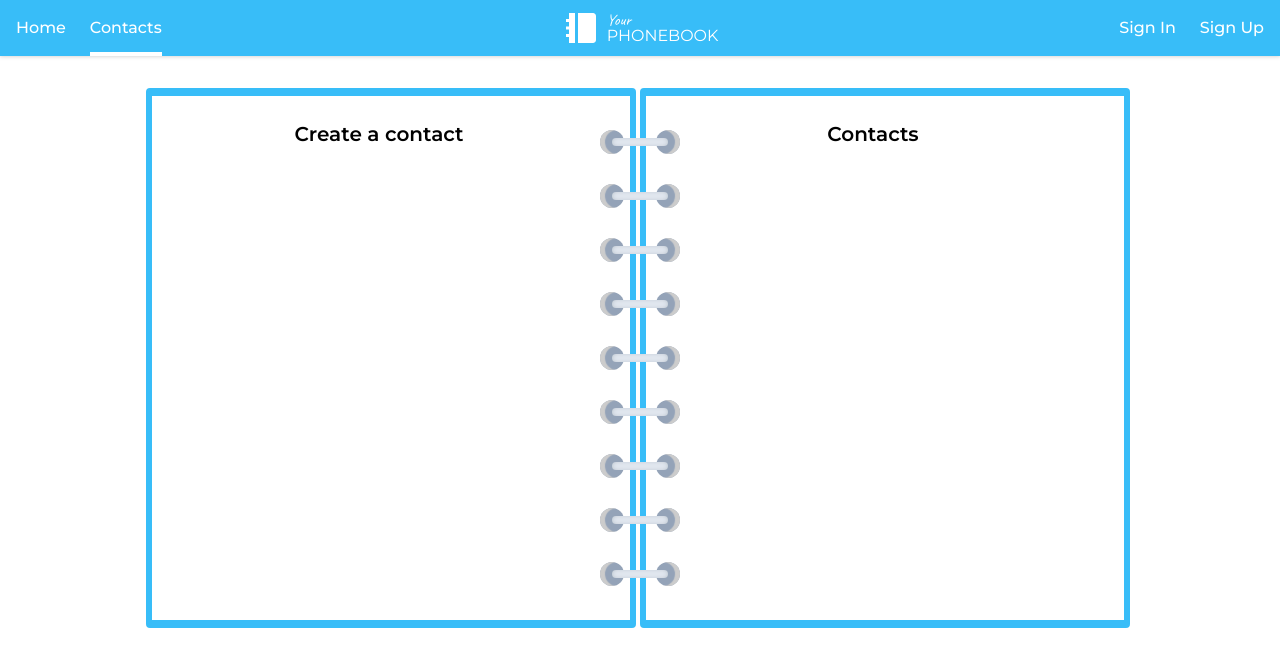
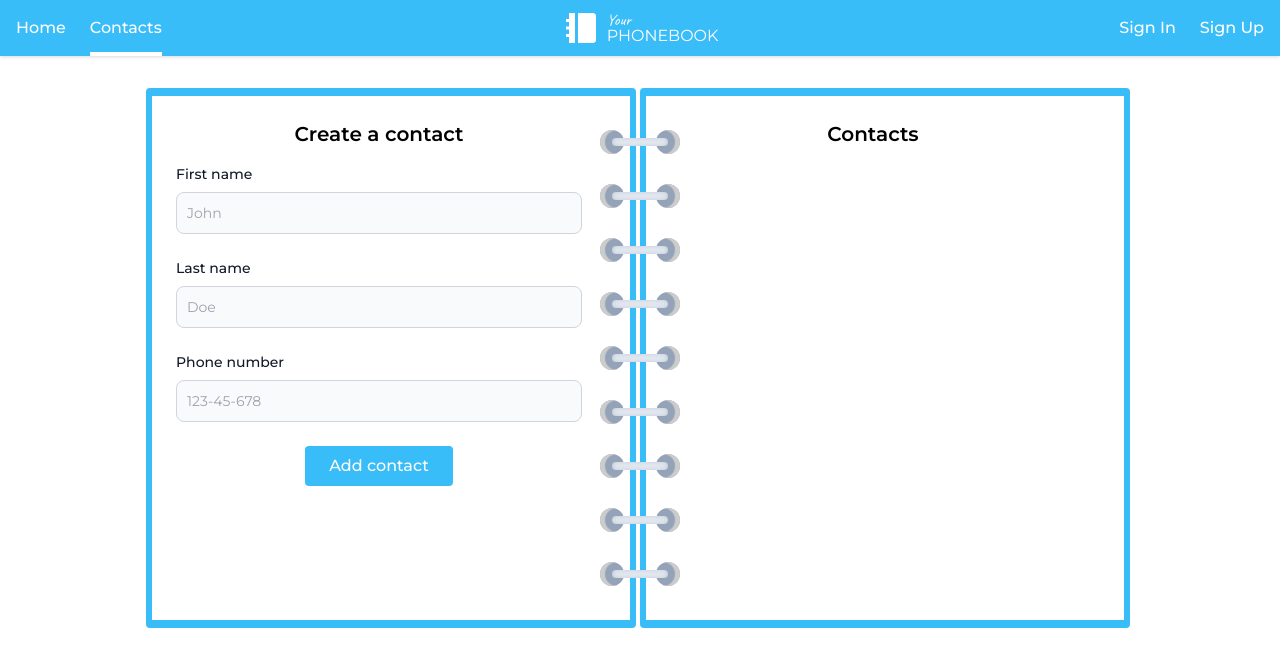
Before and after one commit to Sercezhar/sl-phonebook, a React (Vite) app: page /contacts in a window 1280 px wide. Shown: the top 666 px of the page. Built offline with nearby package versions, Linux system fonts and the light colour scheme.

Commit message:
add ContactForm

```diff
--- /dev/null
+++ b/src/components/ContactForm.tsx
@@ -0,0 +1,64 @@
+function ContactForm() {
+  return (
+    <form className="flex flex-col">
+      <div className="grid gap-6 mb-6">
+        <div>
+          <label
+            htmlFor="first-name"
+            className="block mb-2 text-sm font-medium text-gray-900"
+          >
+            First name
+          </label>
+          <input
+            type="text"
+            id="first-name"
+            className="block p-2.5 w-full bg-gray-50 border border-gray-300 text-gray-900 text-sm rounded-lg outline-none focus:ring-2 focus:ring-sky-200"
+            placeholder="John"
+            required
+          />
+        </div>
+
+        <div>
+          <label
+            htmlFor="last-name"
+            className="block mb-2 text-sm font-medium text-gray-900"
+          >
+            Last name
+          </label>
+          <input
+            type="text"
+            id="last-name"
+            className="block p-2.5 w-full bg-gray-50 border border-gray-300 text-gray-900 text-sm rounded-lg outline-none focus:ring-2 focus:ring-sky-200"
+            placeholder="Doe"
+          />
+        </div>
+
+        <div>
+          <label
+            htmlFor="phone"
+            className="block mb-2 text-sm font-medium text-gray-900"
+          >
+            Phone number
+          </label>
+          <input
+            type="tel"
+            id="phone"
+            className="block p-2.5 w-full bg-gray-50 border border-gray-300 text-gray-900 text-sm rounded-lg outline-none focus:ring-2 focus:ring-sky-200"
+            placeholder="123-45-678"
+            pattern="[0-9]{3}-[0-9]{2}-[0-9]{3}"
+            required
+          />
+        </div>
+      </div>
+
+      <button
+        className="mx-auto px-6 py-2 w-fit bg-sky-400 font-medium text-white rounded transition-opacity hover:opacity-80 outline-none focus:ring-4 focus:ring-sky-200"
+        type="submit"
+      >
+        Add contact
+      </button>
+    </form>
+  );
+}
+
+export default ContactForm;
--- a/src/pages/Contacts.tsx
+++ b/src/pages/Contacts.tsx
@@ -1,3 +1,5 @@
+import ContactForm from '@/components/ContactForm';
+
 function Contacts() {
   const binding: string[] = [
     'top-[10%]',
@@ -17,6 +19,8 @@ function Contacts() {
         <h2 className="mb-4 font-semibold text-xl text-center">
           Create a contact
         </h2>
+
+        <ContactForm />
       </div>
 
       <div className="mr-1 p-6 pr-12 w-[490px] h-full bg-white border-solid border-x-[6px] border-y-8 border-sky-400 rounded overflow-hidden">
```
